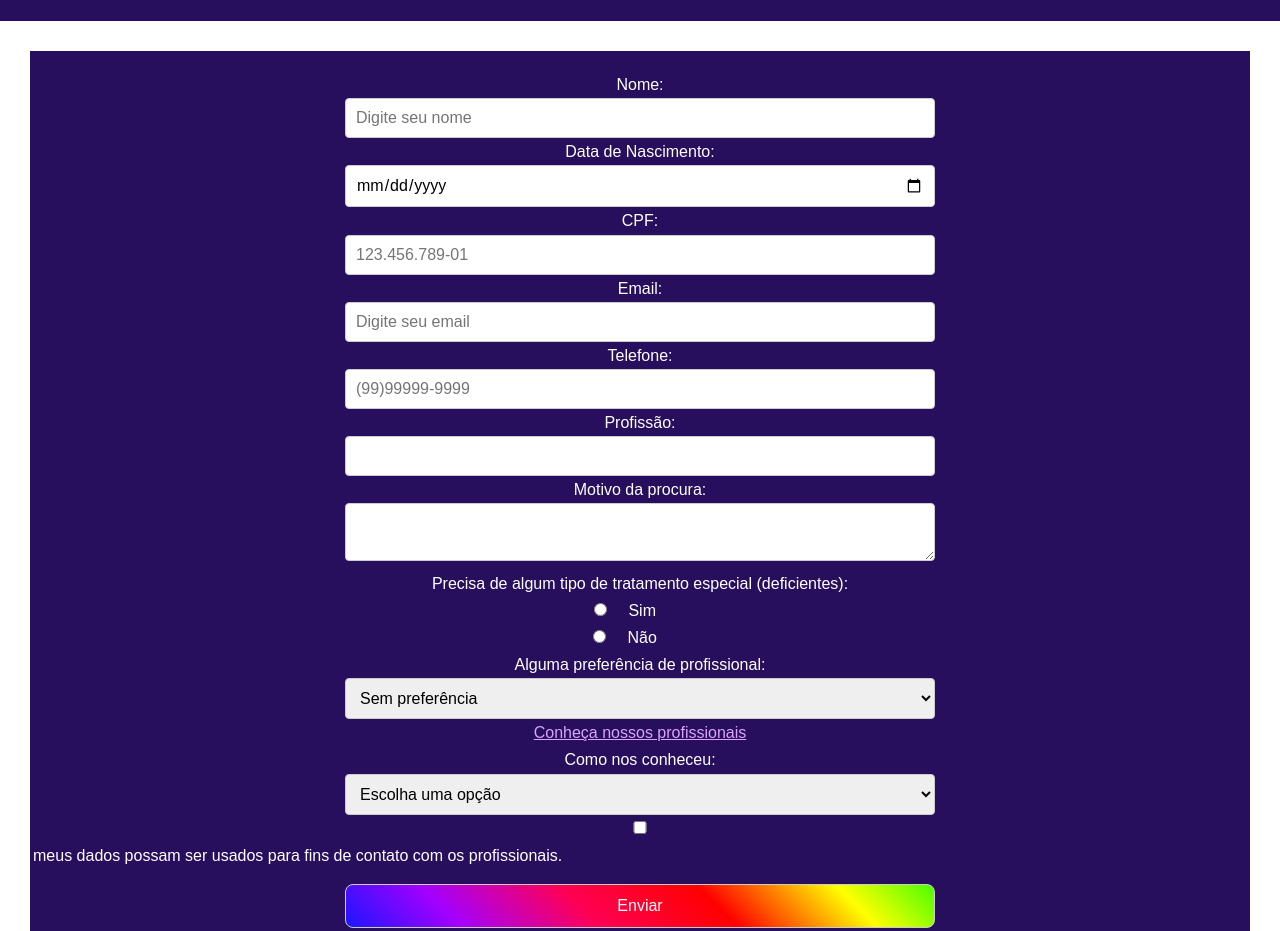
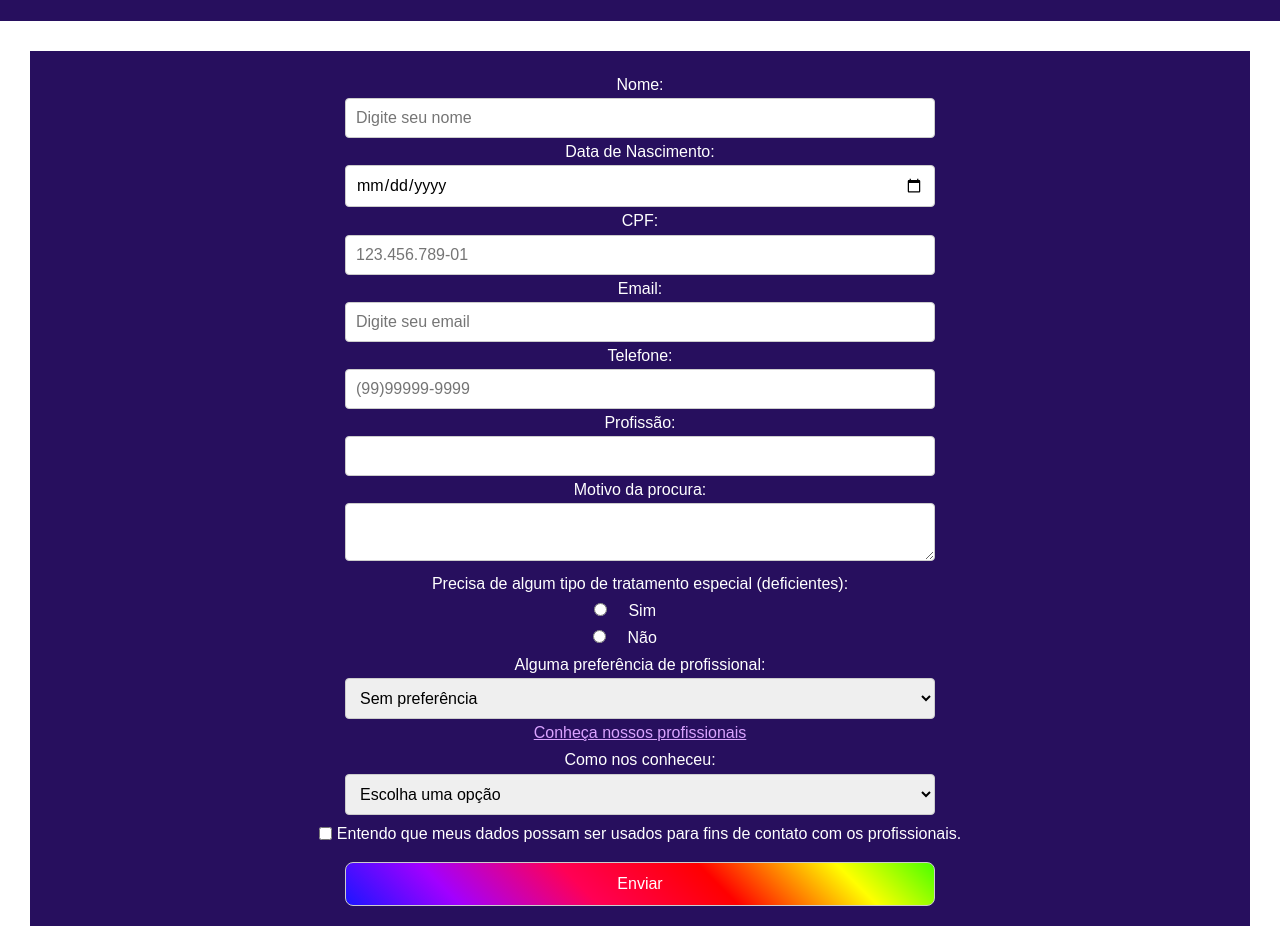
Before and after one commit to GabrielMcedo/TrabalhoFinalFront, a plain HTML site: page pages/paciente.html in a window 1280 px wide. Shown: the part 65-996 px from the top of the page. Drawn offline with Linux system fonts and the light colour scheme.

Commit message:
Commit Julia - correção checkbox e atualização botão

```diff
--- a/css/componentes.css
+++ b/css/componentes.css
@@ -105,20 +105,30 @@
   min-height: 100px;
 }
 
+/* .Descricao{
+    text-align: center;
+} */
+
 .checkbox-container {
-  text-align: center; /* Centraliza o conteúdo dentro da div */
+  min-height: 20px;
+  display: flex;
+  align-items: center;
+  justify-content: center;
+  gap: 5px;
+  /* text-align: center; Centraliza o conteúdo dentro da div */
   margin-bottom: 15px; /* Espaçamento abaixo */
+  margin-top: 5px;
 }
 
-.checkbox-container label {
-  display: inline-block; /* Mantém o label ao lado do checkbox */
-  margin-left: -360px; /* Espaçamento entre o checkbox e o texto */
+/* .checkbox-container label {
+  display: inline-block;  Mantém o label ao lado do checkbox
+  margin-left: -360px; Espaçamento entre o checkbox e o texto
   margin-right: 420px;
 }
 
 .checkbox-container input[type="checkbox"] {
-  display: inline-block; /* Garante que o checkbox fique alinhado em linha com o texto */
-}
+  display: inline-block;  Garante que o checkbox fique alinhado em linha com o texto
+} */
 
 /*-Barra de Navegação*/
 
--- a/pages/paciente.html
+++ b/pages/paciente.html
@@ -140,8 +140,8 @@
               </select>
             </div>
             <div class="checkbox-container">
-              <input type="checkbox" class="input-informacoes" required />
-              <label for="Descricao" class="label"
+              <input type="checkbox" required />
+              <label for="Descricao"
                 >Entendo que meus dados possam ser usados para fins de contato
                 com os profissionais.</label
               >
```
Also changed, not shown: index.html (+38 -20 lines).
